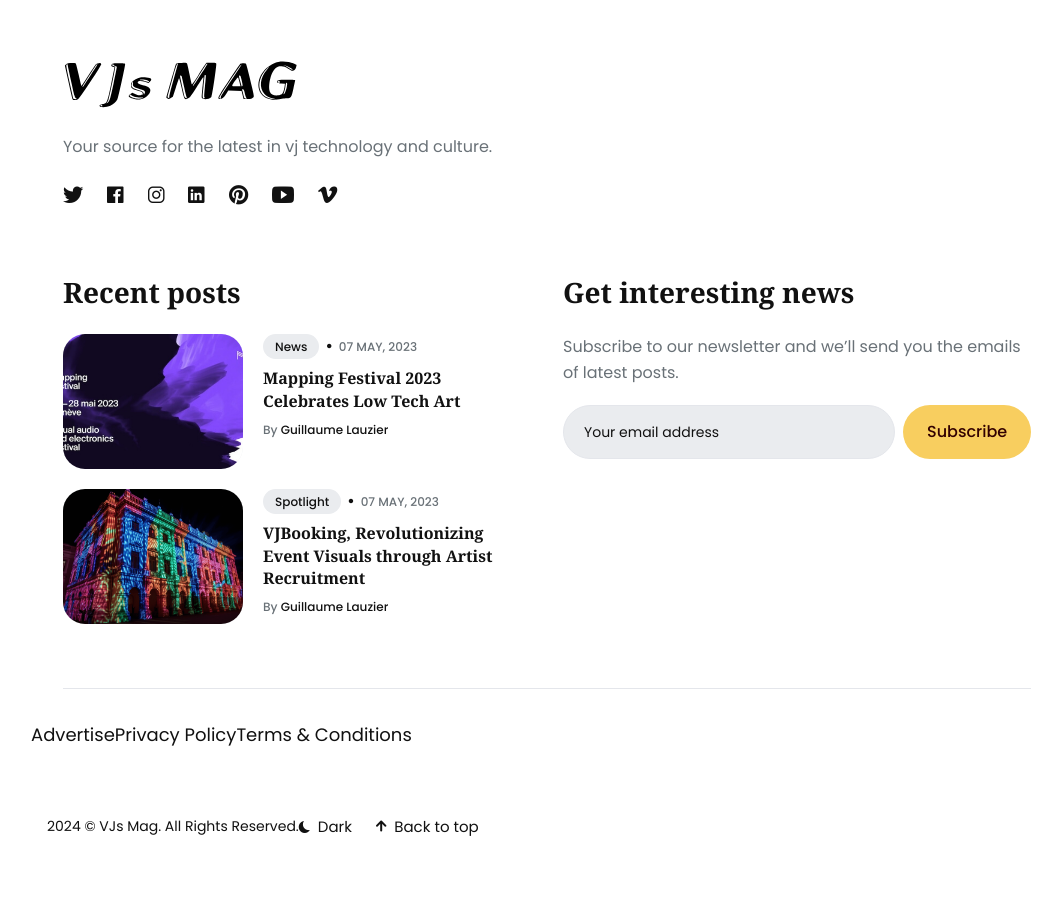
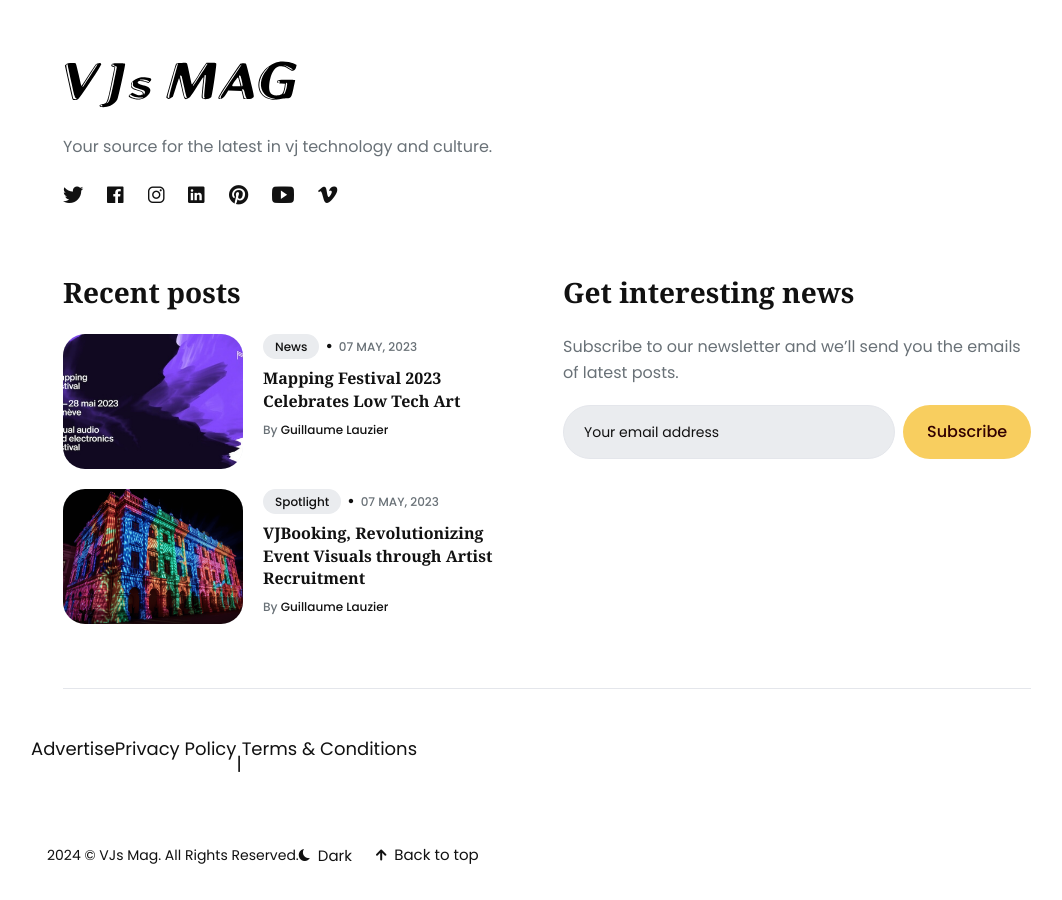
Before and after one commit to onConsensus/website, a Jekyll site: the page built from index.html, in a window 1280 px wide and 900 px high, scrolled down 1088 px. Shown: the whole window, without its empty margins (93-1155 px from the left). Built offline with Jekyll 4.4.1, drawn with Linux system fonts in a browser that asks for light colours; before the commit the page ends 1959 px from its top, so only the background shows below that.

Commit message:
Update footer.html

```diff
--- a/_includes/footer.html
+++ b/_includes/footer.html
@@ -14,8 +14,11 @@
         <div class="footer__info">
           <div class="row"></div>
             <div class="Advertise"><a href="/advertise">Advertise</a></div>
-            <div class="Privacy Policy"><a href="/privacy-policy">Privacy Policy</a></div>
-            <div class="Terms & Conditions"><a href="/terms-conditions">Terms & Conditions</a></div>
+            <div class="footer__info__right">
+              <div class="Privacy Policy"><a href="/privacy-policy">Privacy Policy</a></div>
+                <br>|</br>
+              <div class="Terms & Conditions"><a href="/terms-conditions">Terms & Conditions</a></div>
+            </div>
           </div>
         </div>
 
```
